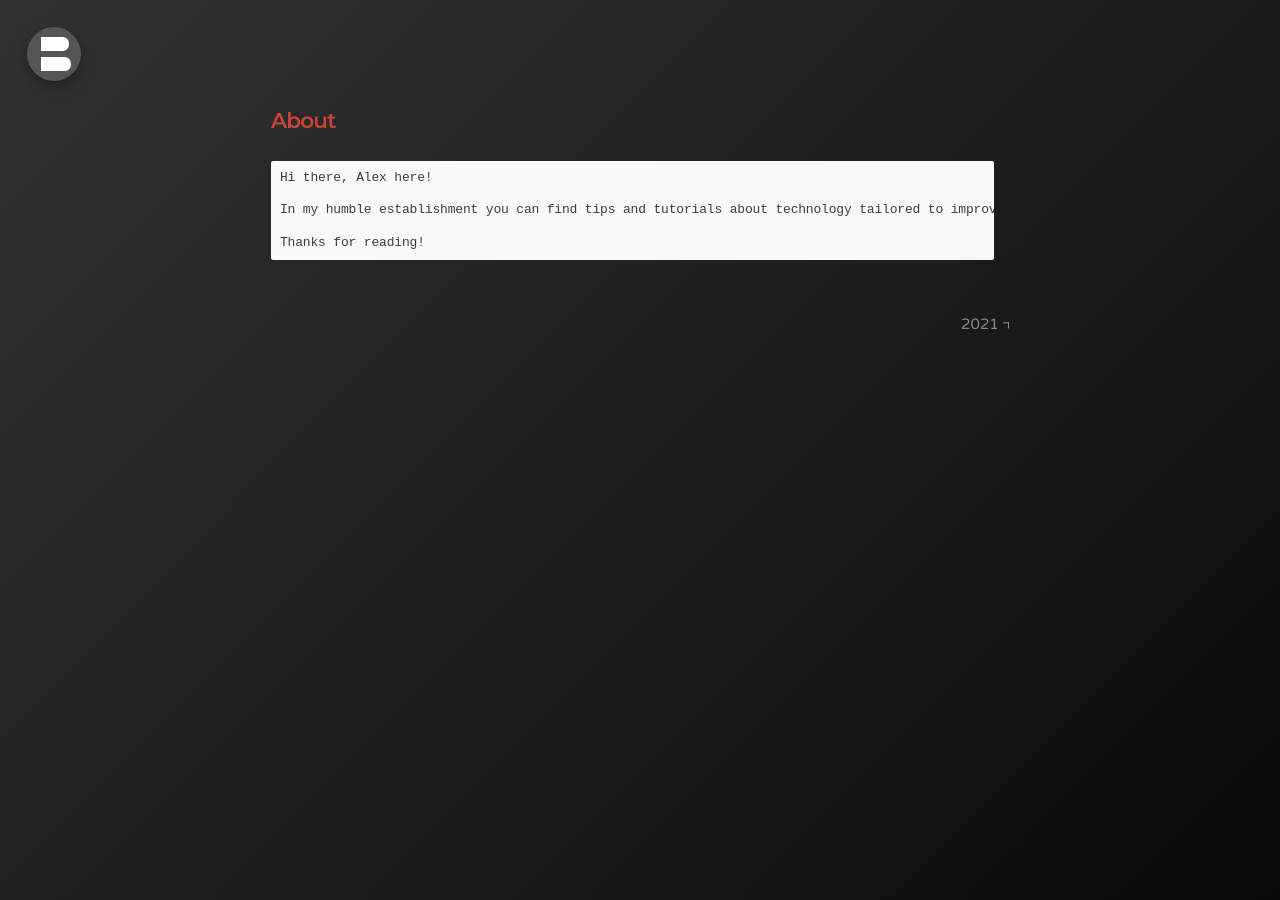
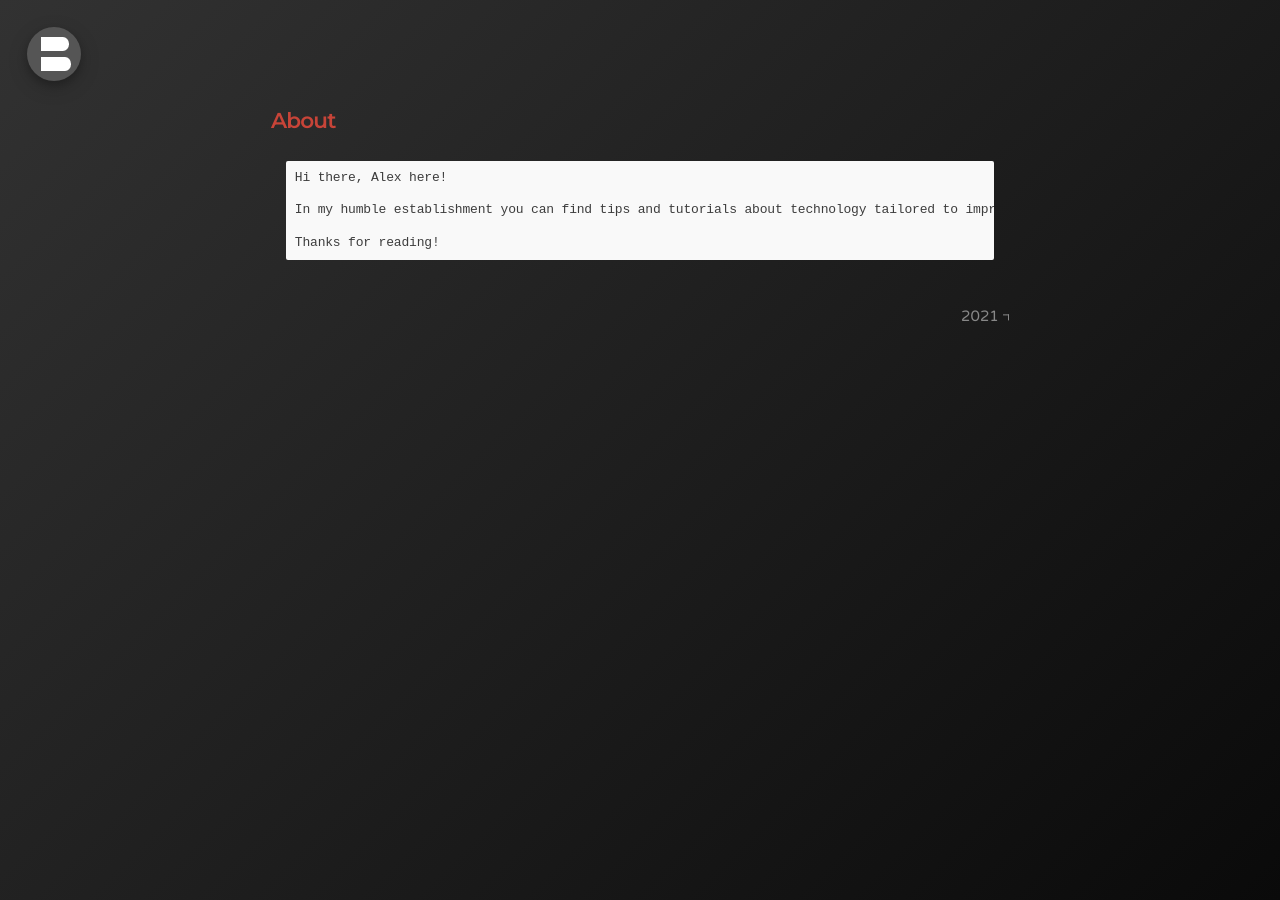
Before and after one commit to bonina/bonina.github.io, a Jekyll site: the page built from about.md, in a window 1280 px wide. Built offline with Jekyll 4.4.1, drawn with Linux system fonts in a browser that asks for light colours.

Commit message:
Update _message.scss

```diff
--- a/_sass/_message.scss
+++ b/_sass/_message.scss
@@ -20,7 +20,7 @@
   //white-space: pre;
   //overscroll-behavior-block: contain;
   box-sizing: border-box;
-  display:inline-block;
+  //display:inline-block;
   //overflow-x: auto;
   white-space: nowrap;
   //word-wrap: break-word;
@@ -36,6 +36,6 @@
   //flex-wrap: wrap;
   //flex: auto;
   //text-overflow: ellipsis;
-  width: calc(98%);
+  width: calc(96%);
   //min-width: 0;
 }
```
